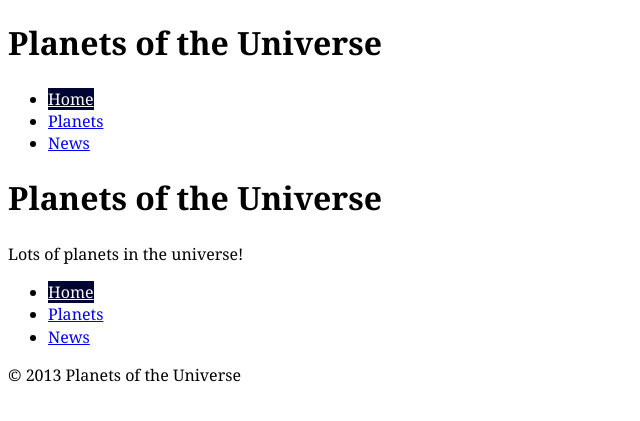
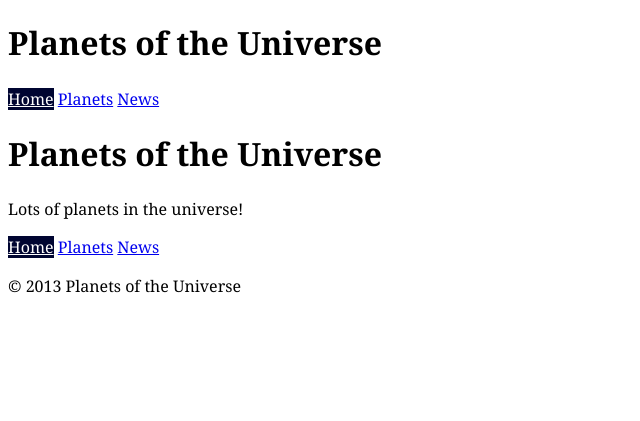
Before and after one commit to smileymike/planets-of-the-universe, a Jekyll site: the page built from index.html, in a window 1280 px wide. Shown: the top 421 px of the page, without its empty margins (0-640 px from the left). Built offline with Jekyll 4.4.1, drawn with Linux system fonts in a browser that asks for light colours; Markdown is read by kramdown in place of the engine named in the settings.

Commit message:
add css to nav

```diff
--- a/_includes/nav.html
+++ b/_includes/nav.html
@@ -1,6 +1,6 @@
 
 <nav>
-	<ul>
+	<ul class="nav {{include.navclass}}">
 		<li><a href="{{site.baseurl}}/index.html" class="{% if page.url == '/'%}current{% endif %}">Home</a></li>
 		<li><a href="{{site.baseurl}}/planets.html" class="{% if page.url == '/planets.html'%}current{% endif %}">Planets</a></li>
 		<li><a href="{{site.baseurl}}/news.html" class="{% if page.url == '/news.html'%}current{% endif %}">News</a></li>
--- a/_layouts/default.html
+++ b/_layouts/default.html
@@ -9,13 +9,13 @@
 
 <header>
 	<h1>Planets of the Universe</h1>
-	{% include nav.html %}
+	{% include nav.html navclass='nav-top' %}
 </header>
 
 {{content}}
 
 <footer>
-	{% include nav.html %}
+	{% include nav.html navclass='nav-bottom' %}
 	<p>© 2013 Planets of the Universe</p>
 </footer>
 
--- a/css/common.css
+++ b/css/common.css
@@ -9,3 +9,18 @@
 	background-color: #000531;
 	color: #fff;
 }
+
+.nav {
+	margin: 0;
+	padding: 0;
+
+	list-style-type: none;
+}
+
+.nav > li {
+	display: inline-block;
+}
+
+.nav top {
+	font-zie: 1.25rem;
+}
```
